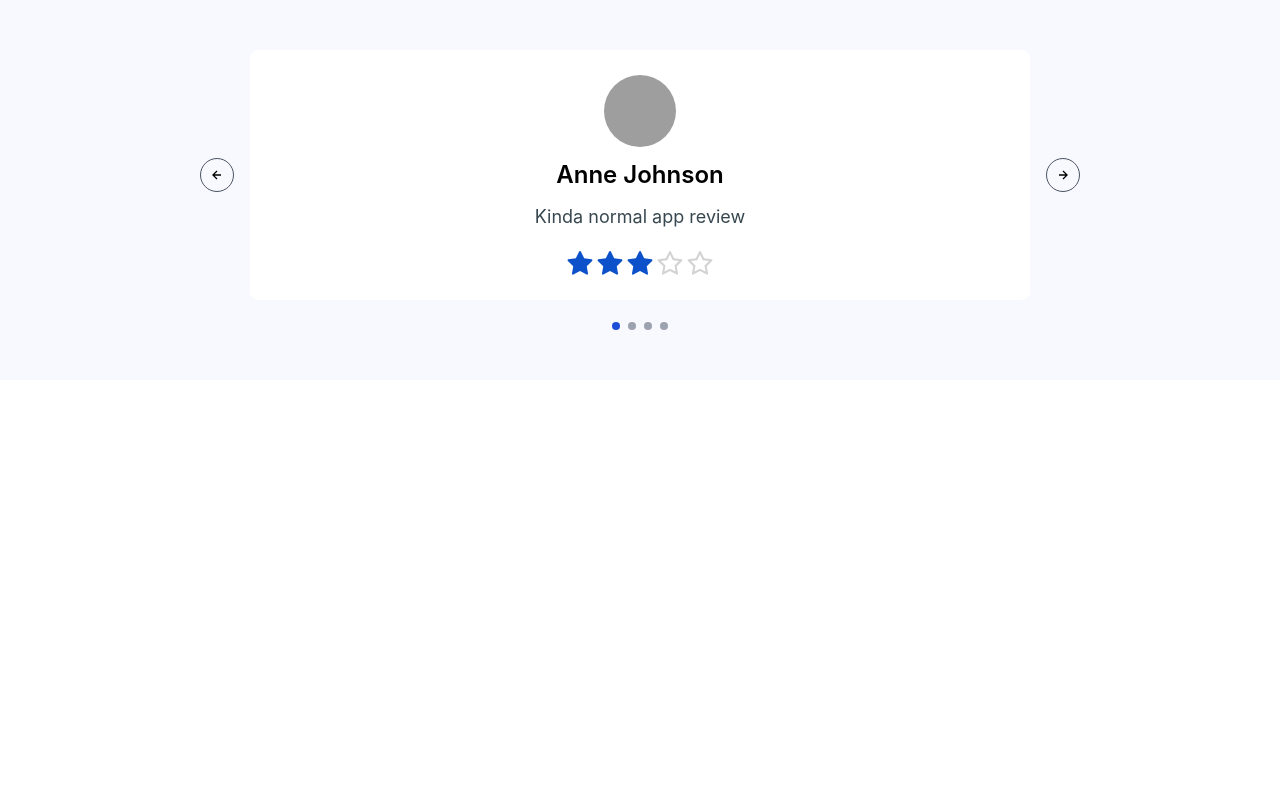
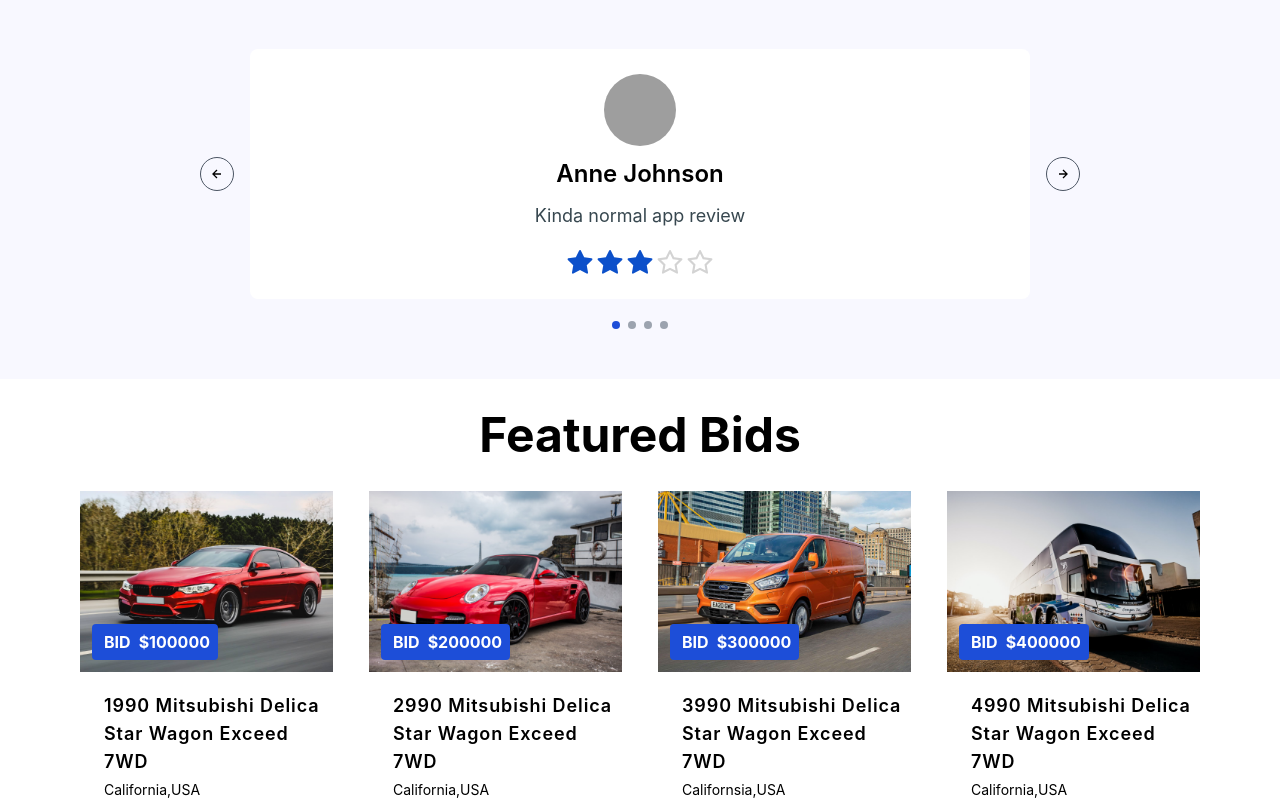
Before and after one commit to M-ilyas1/Elyx-project, a React (Create React App) app: page /HomePageV2 in a window 1280 px wide. Shown: the part 2768-3568 px from the top of the page. Before the commit the page ends 3148 px from the top, so only its background shows below. Built offline with nearby package versions, Linux system fonts and the light colour scheme; grey boxes are pictures that could not be loaded.

Commit message:
feature bids

```diff
--- a/src/Pages/HomePageV2/HomePageV2.js
+++ b/src/Pages/HomePageV2/HomePageV2.js
@@ -8,6 +8,10 @@ import {
   img6,
   img7,
   img8,
+  img9,
+  img10,
+  img11,
+  img12,
 } from "../../images/index";
 import HeroBanner1 from "../../Component/HeroBanner1/HeroBanner1";
 import Cardimg from "../../Component/Cardimg/Cardimg";
@@ -90,6 +94,45 @@ const products = [
   },
 ];
 
+const products4 = [
+  {
+    id: 1,
+    price: "$100000",
+    name: "mitsubishi delica star wagon exceed",
+    model: "1990",
+    engine: "7WD",
+    location: "California,USA",
+    image: img9,
+  },
+  {
+    id: 2,
+    price: "$200000",
+    name: "mitsubishi delica star wagon exceed",
+    model: "2990",
+    engine: "7WD",
+    location: "California,USA",
+    image: img10,
+  },
+  {
+    id: 3,
+    price: "$300000",
+    name: "mitsubishi delica star wagon exceed",
+    model: "3990",
+    engine: "7WD",
+    location: "Californsia,USA",
+    image: img11,
+  },
+  {
+    id: 4,
+    price: "$400000",
+    name: "mitsubishi delica star wagon exceed",
+    model: "4990",
+    engine: "7WD",
+    location: "California,USA",
+    image: img12,
+  }
+]
+
 function HomePageV2() {
   return (
     <div className="">
@@ -100,7 +143,7 @@ function HomePageV2() {
       <div>
         <Cardimg />
       </div>
-      <section className="w-full flex justify-center mt-28">
+      <section className="container m-auto w-full flex justify-center mt-28">
         <div>
           <div className="flex flex-wrap justify-between items-center pb-10">
             <h1 className="font-semibold text-5xl font-[poppins] lg:pb-7">
@@ -142,6 +185,26 @@ function HomePageV2() {
           <Reviews />
         </div>
       </section>
+
+            {/* feature bid */}
+
+    <section className="container m-auto">
+        <h1 className="text-[48px] font-bold text-center py-5">Featured Bids</h1>
+        <div className="grid sm:grid-cols-2 lg:grid-cols-3 xl:grid-cols-4 gap-9">
+            {products4.map((detail) => {
+              return (
+                <Products
+                  price={detail.price}
+                  name={detail.name}
+                  model={detail.model}
+                  engine={detail.engine}
+                  location={detail.location}
+                  image={detail.image}
+                />
+              );
+            })}
+          </div>
+    </section>
     </div>
   );
 }
```
Also changed, not shown: src/Pages/Home/Home.js (+1 -8 lines).
